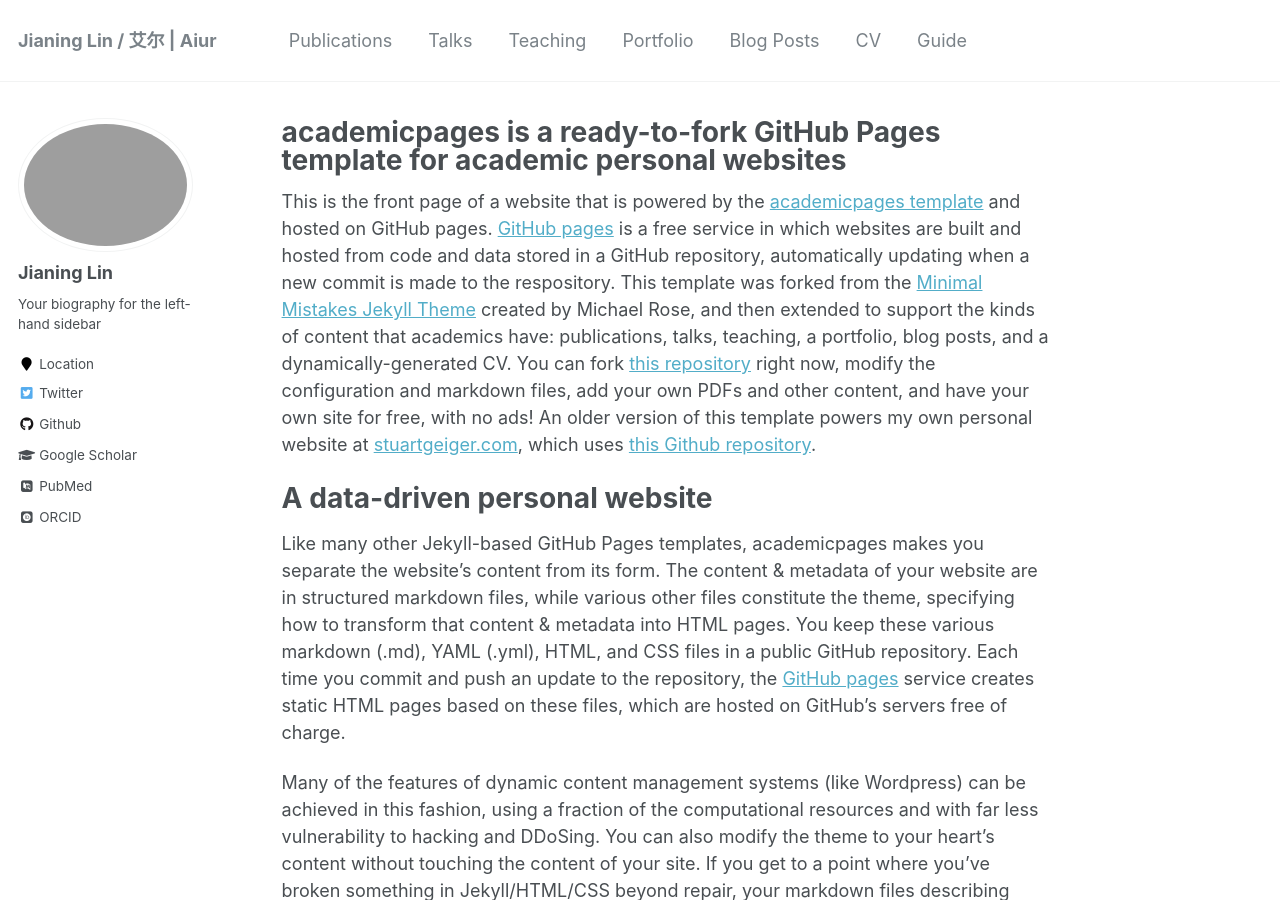
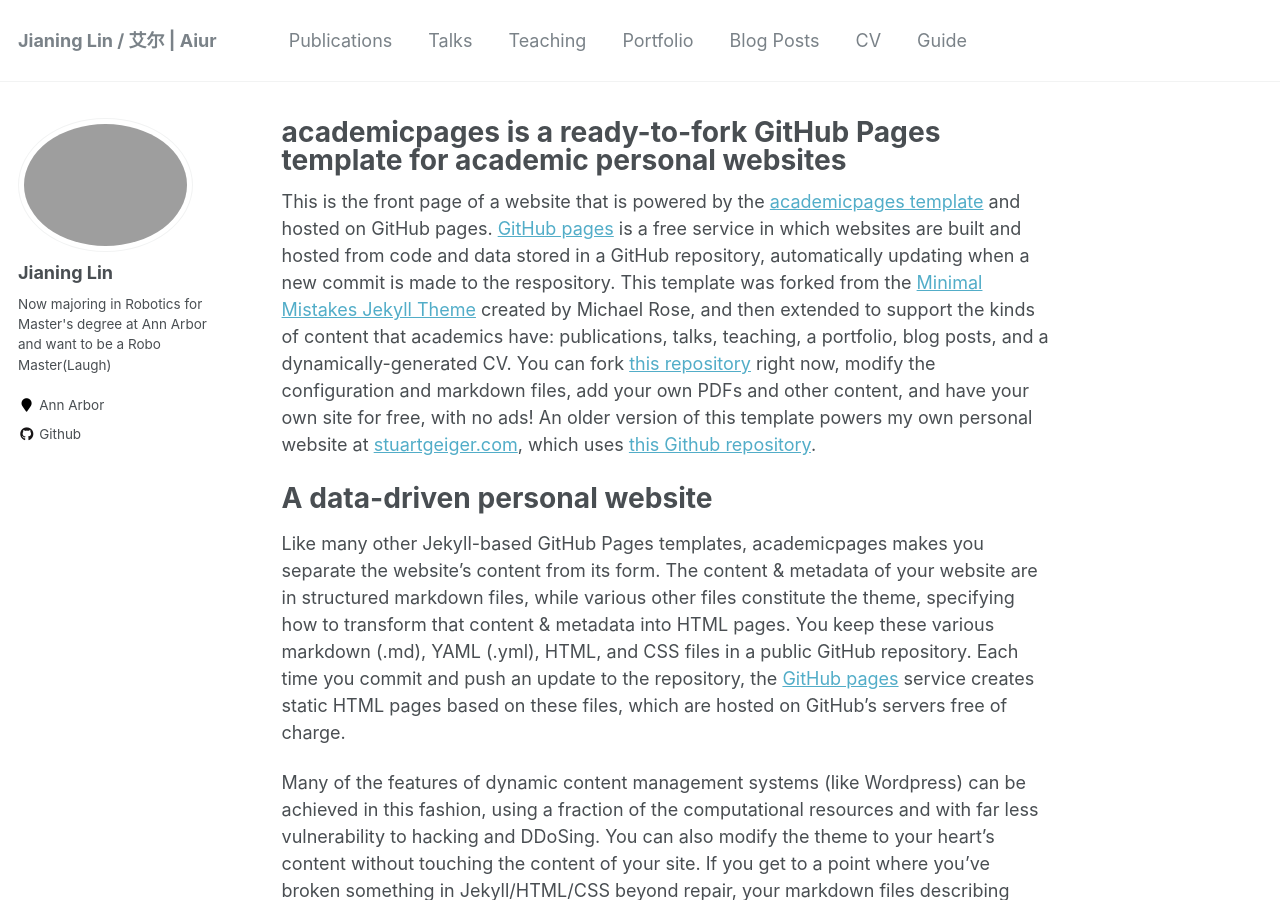
Before and after one commit to undefinedzero/undefinedzero.github.io, a Jekyll site: the page built from _pages/about.md, in a window 1280 px wide and 900 px high. Built offline with Jekyll 4.4.1, drawn with Linux system fonts in a browser that asks for light colours; some web fonts are replaced.

Commit message:
Update _config.yml

```diff
--- a/_config.yml
+++ b/_config.yml
@@ -82,11 +82,11 @@
 author:
   name             : "Jianing Lin"
   avatar           : "profile.png"
-  bio              : "Your biography for the left-hand sidebar"
-  location         : "Location"
+  bio              : "Now majoring in Robotics for Master's degree at Ann Arbor and want to be a Robo Master(Laugh)"
+  location         : "Ann Arbor"
   employer         :
-  pubmed           : "https://www.ncbi.nlm.nih.gov/pubmed/?term=john+snow"
-  googlescholar    : "http://yourfullgooglescholarurl.com"
+  pubmed           :
+  googlescholar    :
   email            :
   researchgate     :  # example: "https://www.researchgate.net/profile/yourprofile"
   uri              :
@@ -96,20 +96,20 @@
   flickr           :
   facebook         :
   foursquare       :
-  github           : "academicpages"
+  github           : "undefinedzero"
   google_plus      :
   keybase          :
   instagram        :
   impactstory      : #"https://profiles.impactstory.org/u/xxxx-xxxx-xxxx-xxxx"
   lastfm           :
   linkedin         :
-  orcid            : "http://orcid.org/yourorcidurl"
+  orcid            :
   pinterest        :
   soundcloud       :
   stackoverflow    : # http://stackoverflow.com/users/123456/username
   steam            :
   tumblr           :
-  twitter          : "replacethistwitterhandle"
+  twitter          :
   vine             :
   weibo            :
   xing             :
```
